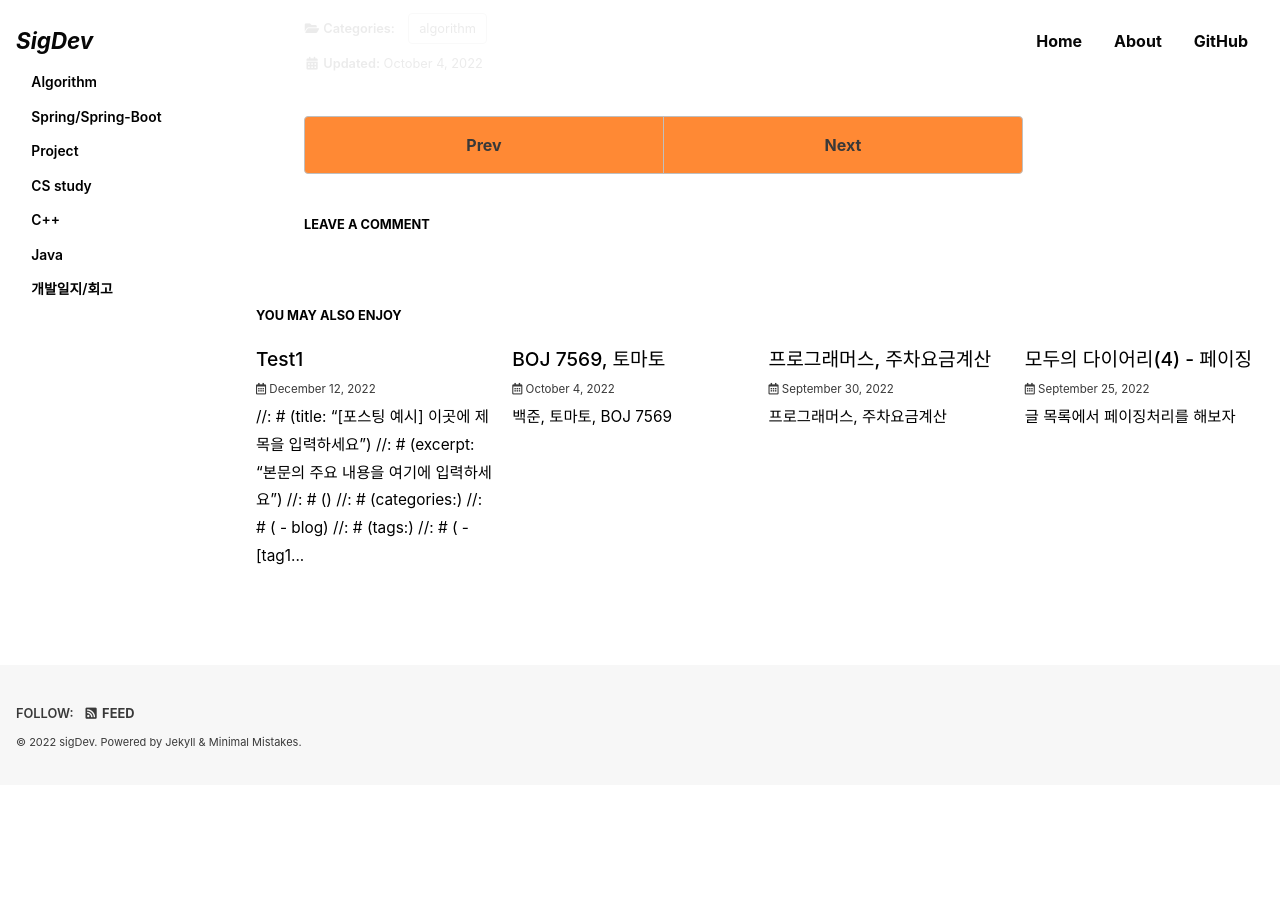
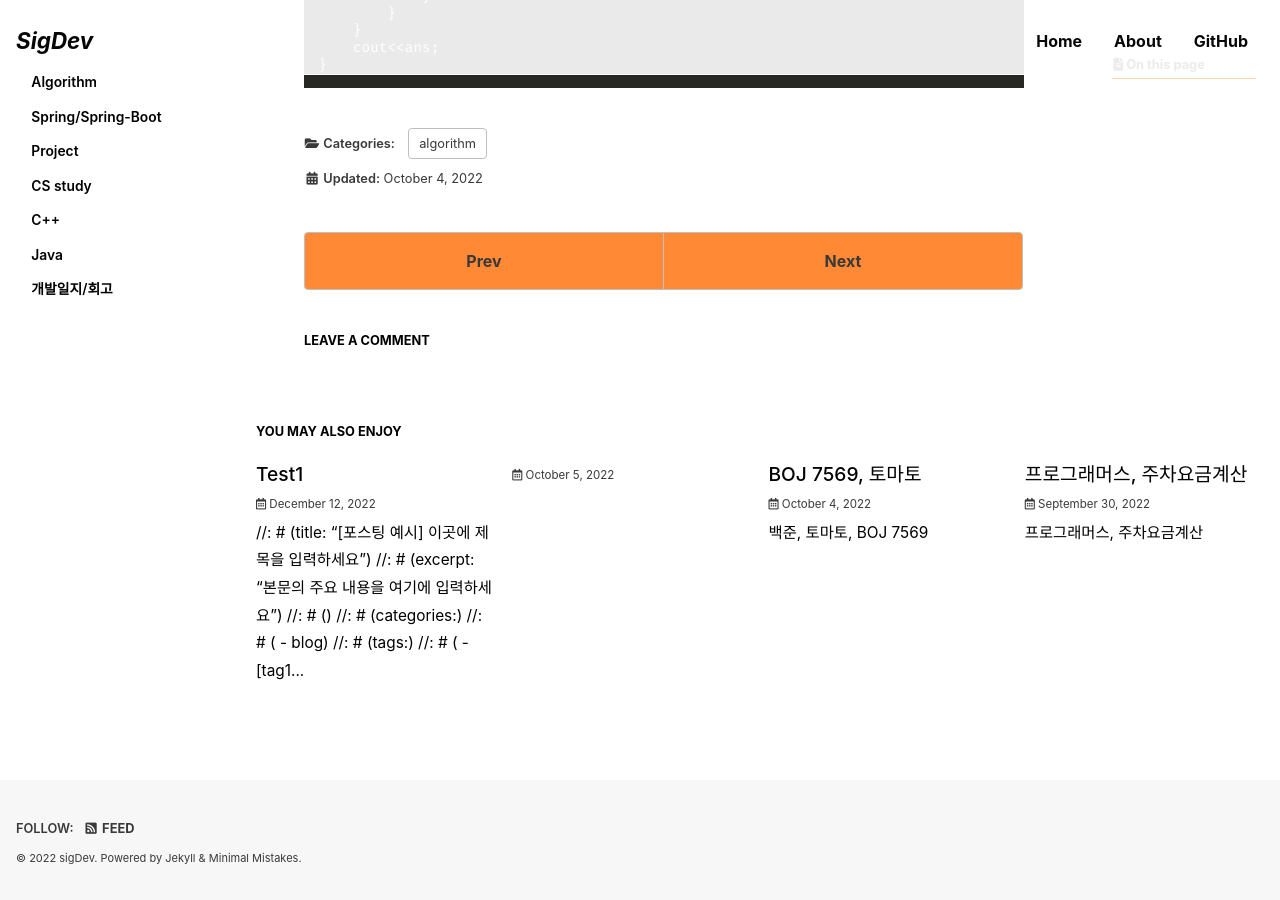
Before and after one commit to signalman/signalman.github.io, a Jekyll site: the page built from _posts/2022-10-04-다리만들기.md, in a window 1280 px wide and 900 px high, scrolled down 2322 px. Built offline with Jekyll 4.4.1, drawn with Linux system fonts in a browser that asks for light colours; cached includes are drawn as plain includes; some web fonts are replaced; comment, search, counter and statistics services are not loaded; before the commit the page ends 3107 px from its top, so only the background shows below that; part of the change alters nothing that is shown.

Commit message:
boj 13549

````diff
--- a/_posts/2022-10-04-다리만들기.md
+++ b/_posts/2022-10-04-다리만들기.md
@@ -28,7 +28,7 @@ excerpt: 백준, 다리만들기, BOJ 2146
 두번째 bfs를 이용해서 각 섬에서부터 다른 섬까지의 거리를 계산했다.
 
 두번째 bfs 사용시 주의점으로는 예외처리를 확실해 했어야 했는데
-![img.png](img.png)
+![img.png](/assets/images/posts_img/p5/img.png)
 이 부분이 문제의 핵심이었던 것 같다.
 즉, 섬이 같거나 거리를 계산한 적이 있으면 continue를 하고
 바다가 아니면서 시작한 섬과 도착한 섬이 다른 섬이라면 로직을 수행한다.
--- /dev/null
+++ b/_posts/2022-10-05-BOJ13549.md
@@ -0,0 +1,72 @@
+---
+title: BOJ 13549, 숨바꼭질 3
+categories:
+- algorithm
+  excerpt: 백준, 숨바꼭질3, boj 13549
+---
+
+## 풀이과정
+
+수빈이의 좌표와 동생의 좌표가 주어지고 (1차원)
+수빈이는 앞뒤로 한칸씩 이동할때 1초의 시간이 소요되고 좌표값이 2배인 좌표로 이동할 때는 시간이 0초 소요된다.
+
+따라서 이동할 수 있는 경우의 수의 가중치가 다르기 때문에 일반적인 bfs로는 접근하면 안된다..!
+
+접근한 방법으로는 우선 큐를 선언하고 큐에 현재 좌표와(1), 순간이동할 수 있는 모든 좌표(2)를 큐에 푸시해야한다.
+
+가능한 모든 좌표를 q에 담았다면 하나씩 pop하면서 +1, -1 좌표를 탐색한다.
+
+탐색하면서 범위를 넘어나지 않는 좌표라면 이들도 큐에 담는다.
+
+따라서 큐에는
+1. 현재 좌표
+2. 현재 좌표에서 순간이동으로 이동할 수 있는 모든 좌표들
+3.  +1 or -1로 이동할 때의 좌표
+4. +1 or -1로 이동했을 때의 좌표에서 순간이동할 수 있는 좌표
+5. ...반복
+순으로 담기게 된다.
+
+## 코드
+```c++
+#include <bits/stdc++.h>
+using namespace std;
+
+const int MX = 100001;
+int sis, bro;
+int board[MX];
+queue<int> q;
+
+void teleport(int cur){ //cur:현재 좌표
+    int tmp = cur;
+    if(tmp == 0) return;
+    while(tmp < MX && !board[bro]){
+        if(!board[tmp]){
+            board[tmp] = board[cur];
+            q.push(tmp);
+            if(tmp == bro) return;
+        }
+        tmp *= 2;
+    }
+}
+
+int main(){
+    cin>>sis>>bro;
+    board[sis] = 1;
+    //수빈이가 움직일때마다 teleport가능한 좌표를 모조리 q에 넣어야함.
+    q.push(sis);
+    teleport(sis);
+    while(!board[bro]){
+        int v = q.front(); q.pop();
+        vector<int> list = {v-1, v+1};
+        for(int i: list){
+            if(i < 0 || i >= MX) continue;
+            if(board[i]) continue;
+            board[i] = board[v] + 1;
+            q.push(i);
+            teleport(i);
+        }
+    }
+    cout<<board[bro]-1;
+}
+
+```
````
Also changed, not shown: assets/images/posts_img/p5/img.png (renamed from _posts/img.png).
